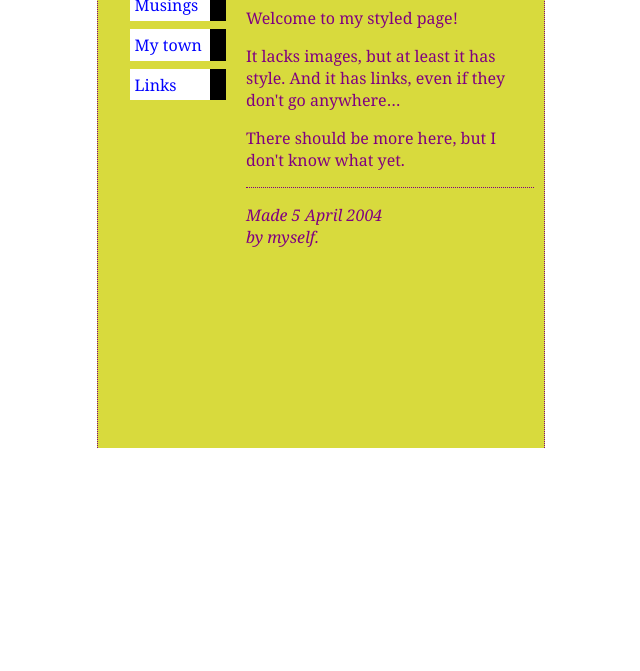
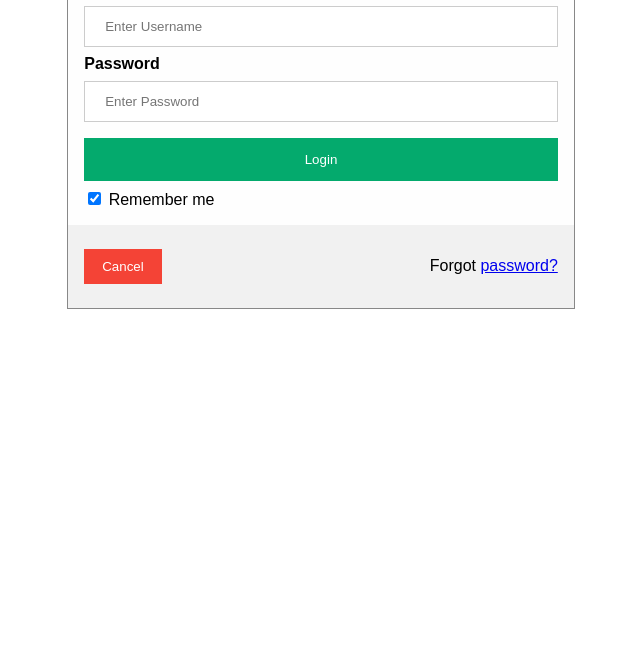
Before and after one commit to prasanna212003/MernAssignments, a plain HTML site: page CSSTask6.html in a window 1280 px wide. Shown: the part 129-800 px from the top of the page, without its empty margins (319-959 px from the left). Drawn offline with Linux system fonts and the light colour scheme.

Commit message:
Update CSSTask6.html

```diff
--- a/CSSTask6.html
+++ b/CSSTask6.html
@@ -1,89 +1,123 @@
 <!DOCTYPE html>
-<html lang="en">
+<html>
   <head>
-    <meta charset="UTF-8" />
-    <meta name="viewport" content="width=device-width, initial-scale=1.0" />
-    <title>CSS TASK 5</title>
+    <meta name="viewport" content="width=device-width, initial-scale=1" />
     <style>
-      div.container {
-        display: flex;
-        justify-content: space-between;
-        width: 32%;
-        margin: 0 auto;
-        padding-top: 100px;
-        text-align: left;
-        padding: 2em;
-        padding-top: 10px;
-        padding-right:10px;
-        padding-bottom: 200px; /* Add padding to extend the square slightly down */
-        font-family: Georgia, "Times New Roman", Times, serif;
-        color: purple;
-        background-color: #d8da3d;
-        border-top: 1px dotted purple;
-        border-left: 1px dotted purple;
-        border-right: 1px dotted purple;
+      body {
+        font-family: Arial, Helvetica, sans-serif;
       }
 
-      ul.navbar {
-        list-style-type: none;
-        padding: 0;
-        margin: 0;
-        margin-right: 20px;
-        margin-top: 30px;
-        text-align: left; /* Align list items to the left */
-        width: 14em;
+      input[type="text"],
+      input[type="password"] {
+        width: 100%;
+        padding: 12px 20px;
+        margin: 8px 0;
+        display: inline-block;
+        border: 1px solid #ccc;
+        box-sizing: border-box;
       }
-      h1 {
-        font-family: Helvetica, Geneva, Arial, SunSans-Regular, sans-serif;
+
+      button {
+        background-color: #04aa6d;
+        color: white;
+        padding: 14px 20px;
+        margin: 8px 0;
+        border: none;
+        cursor: pointer;
+        width: 100%;
       }
-      ul.navbar li {
-        background: white;
-        margin: 0.5em 0;
-        padding: 0.3em;
-        border-right: 1em solid black;
+
+      button:hover {
+        opacity: 0.8;
       }
-      ul.navbar a {
-        text-decoration: none;
+
+      .cancelbtn {
+        width: auto;
+        padding: 10px 18px;
+        background-color: #f44336;
       }
-      a:visited{
-        color:blue;
+
+      .imgcontainer {
+        text-align: center;
+        margin: 24px 0 12px 0;
+        position: relative;
       }
-      a:hover {
-        color: purple;
+
+      img.avatar {
+        width: 40%;
+        border-radius: 50%;
       }
-      address {
-        margin-top: 1em;
-        padding-top: 1em;
-        border-top: thin dotted;
+
+      .container {
+        padding: 16px;
+      }
+
+      span.psw {
+        float: right;
+        padding-top: 16px;
+      }
+
+      .modal-content {
+        background-color: #fefefe;
+        margin: 3% auto 3% auto;
+        border: 1px solid #888;
+        width: 40%;
+      }
+
+      .close {
+        position: absolute;
+        right: 25px;
+        top: 0;
+        color: #000;
+        font-size: 35px;
+        font-weight: bold;
+      }
+
+      .close:hover,
+      .close:focus {
+        color: red;
+        cursor: pointer;
       }
     </style>
   </head>
   <body>
-    <div class="container">
-      <ul class="navbar">
-        <li><a href="">Home page</a></li>
-        <li><a href="">Musings</a></li>
-        <li><a href="">My town</a></li>
-        <li><a href="">Links</a></li>
-      </ul>
+    <div id="id01" class="modal">
+      <form class="modal-content animate">
+        <div class="imgcontainer">
+          <span class="close" title="Close Modal">&times;</span>
+          <img src="C:\Users\laksh\Downloads\img_avatar2.png
+          " alt="Avatar" class="avatar" />
+        </div>
 
-      <div class="content">
-        <h1>My first styled page</h1>
+        <div class="container">
+          <label for="uname"><b>Username</b></label>
+          <input
+            type="text"
+            placeholder="Enter Username"
+            name="uname"
+            required
+          />
 
-        <p>Welcome to my styled page!</p>
+          <label for="psw"><b>Password</b></label>
+          <input
+            type="password"
+            placeholder="Enter Password"
+            name="psw"
+            required
+          />
 
-        <p>
-          It lacks images, but at least it has style. And it has links, even if
-          they don't go anywhere&hellip;
-        </p>
+          <button type="submit">Login</button>
+          <label>
+            <input type="checkbox" checked="checked" name="remember" /> Remember
+            me
+          </label>
+        </div>
 
-        <p>There should be more here, but I don't know what yet.</p>
-
-        <address>
-          Made 5 April 2004<br />
-          by myself.
-        </address>
-      </div>
+        <div class="container" style="background-color: #f1f1f1">
+          <button type="button" class="cancelbtn">Cancel</button>
+          <span class="psw">Forgot <a href="#">password?</a></span>
+        </div>
+      </form>
     </div>
   </body>
 </html>
```
